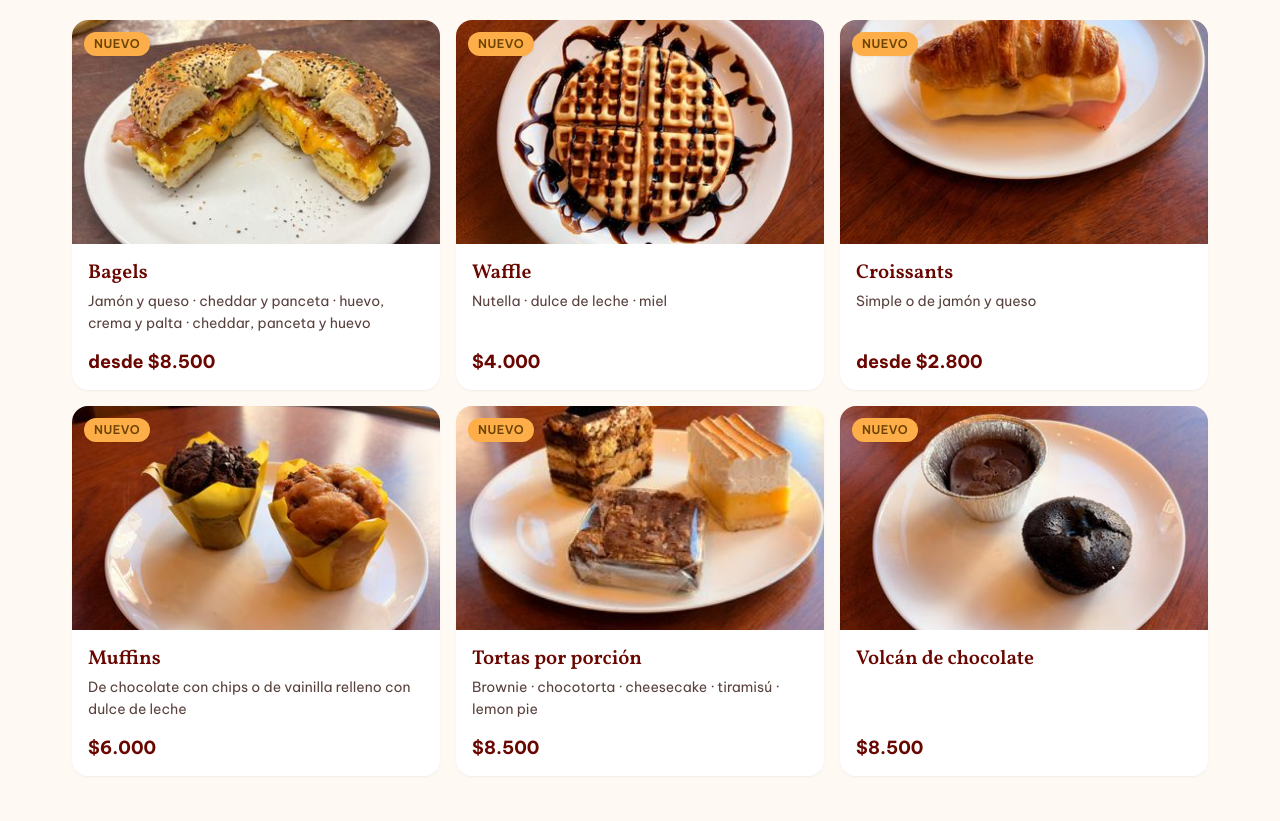
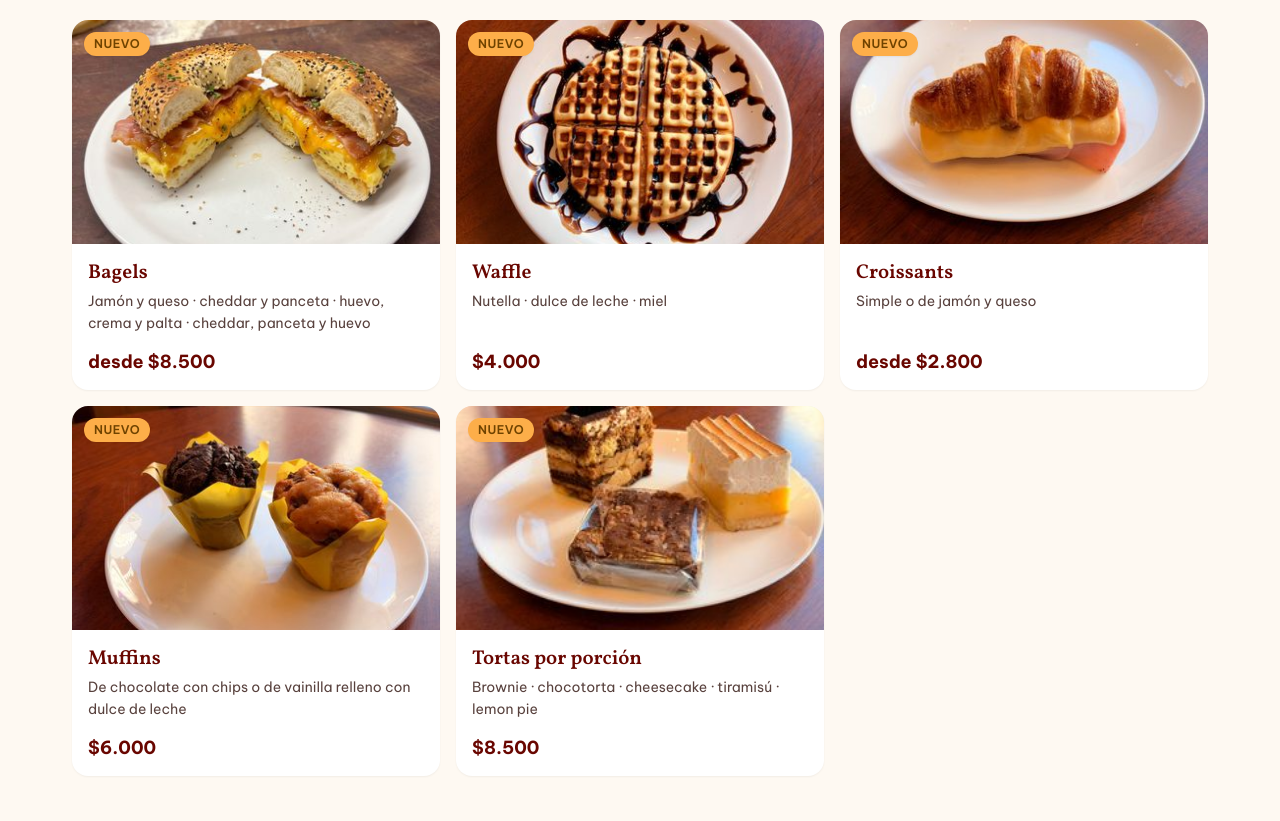
Before and after one commit to ShadowLord21/sanchez-web, a plain HTML site: page cafeteria/index.html in a window 1280 px wide. Shown: the part 456-1277 px from the top of the page. Drawn offline with Linux system fonts and the light colour scheme.

Commit message:
Cafeteria: sacar el volcan de chocolate y los extras, centrar el croissant
- Volcan de chocolate eliminado del carrusel y de Tortas & Dulces
  (el contador del chip pasa de 7 a 6)
- Sacada la linea "Extras: Leche vegetal +$600 - Crema chantilly +$800"
  de Cafes e Infusiones
- La foto del croissant se encuadra con object-position center 34%,
  asi el croissant queda centrado en la tarjeta

Co-Authored-By: Claude Opus 5 <noreply@anthropic.com>

```diff
--- a/cafeteria/index.html
+++ b/cafeteria/index.html
@@ -54,7 +54,7 @@
 </a>
 <a class="px-3.5 min-h-[44px] rounded-full bg-surface-container hover:bg-surface-container-high text-on-surface font-label-md text-label-md flex items-center gap-1.5 transition-all" href="#tortas">
 <span class="">Tortas &amp; Dulces</span>
-<span class="px-1.5 py-0.2 rounded-full bg-surface-container-high text-on-surface-variant text-[10px]">7</span>
+<span class="px-1.5 py-0.2 rounded-full bg-surface-container-high text-on-surface-variant text-[10px]">6</span>
 </a>
 <a class="px-3.5 min-h-[44px] rounded-full bg-surface-container hover:bg-surface-container-high text-on-surface font-label-md text-label-md flex items-center gap-1.5 transition-all" href="#panaderia">
 <span class="">Panadería &amp; Facturas</span>
@@ -124,7 +124,7 @@
 <!-- 3. Croissants -->
 <article class="group snap-start shrink-0 w-[82%] sm:w-auto bg-surface-container-lowest rounded-2xl overflow-hidden shadow-sm hover:shadow-md transition-all flex flex-col">
 <div class="relative h-56 w-full overflow-hidden bg-surface-container">
-<img loading="lazy" decoding="async" class="w-full h-full object-cover group-hover:scale-105 transition-transform duration-500" alt="Croissant relleno" src="../assets/img/cafeteria-nuevos/croissant.jpeg">
+<img loading="lazy" decoding="async" class="w-full h-full object-cover object-[center_34%] group-hover:scale-105 transition-transform duration-500" alt="Croissant relleno" src="../assets/img/cafeteria-nuevos/croissant.jpeg">
 <span class="absolute top-3 left-3 bg-secondary-container text-on-secondary-container px-2.5 py-1 rounded-full font-label-md text-label-md shadow-sm">
             NUEVO
           </span>
@@ -178,24 +178,7 @@
 </div>
 </div>
 </article>
-<!-- 6. Volcán de chocolate -->
-<article class="group snap-start shrink-0 w-[82%] sm:w-auto bg-surface-container-lowest rounded-2xl overflow-hidden shadow-sm hover:shadow-md transition-all flex flex-col">
-<div class="relative h-56 w-full overflow-hidden bg-surface-container">
-<img loading="lazy" decoding="async" class="w-full h-full object-cover group-hover:scale-105 transition-transform duration-500" alt="Volcán de chocolate" src="../assets/img/cafeteria-nuevos/volcan-chocolate.jpeg">
-<span class="absolute top-3 left-3 bg-secondary-container text-on-secondary-container px-2.5 py-1 rounded-full font-label-md text-label-md shadow-sm">
-            NUEVO
-          </span>
-</div>
-<div class="p-space-md flex-1 flex flex-col justify-between">
-<div>
-<h3 class="font-headline-sm text-headline-sm text-primary mb-1">Volcán de chocolate</h3>
-</div>
-<div class="pt-4 flex items-center justify-between mt-auto">
-<span class="font-title-md text-title-md text-primary font-bold">$8.500</span>
 
-</div>
-</div>
-</article>
 </div>
 </section>
 <!-- CONTENEDOR PRINCIPAL DE LAS 8 CATEGORÍAS -->
@@ -279,11 +262,6 @@ Acompañalo con: bagel a elección · waffle
 <div class="flex items-center gap-3">
 <span class="w-2.5 h-8 bg-secondary rounded-full"></span>
 <h2 class="font-headline-lg text-headline-lg text-tertiary">Cafés e Infusiones</h2>
-</div>
-<div class="flex items-center gap-2">
-<span class="font-caption text-caption px-3 py-1 rounded-full bg-surface-container-high text-on-surface-variant font-medium">
-            Extras: Leche vegetal +$600 · Crema chantilly +$800
-          </span>
 </div>
 </div>
 <div class="grid grid-cols-1 md:grid-cols-2 gap-x-8 gap-y-3">
@@ -506,12 +484,7 @@ Acompañalo con: bagel a elección · waffle
 <span class="font-title-md text-title-md text-primary font-bold">$8.500</span>
 </div>
 </div>
-<div class="p-4 rounded-xl bg-surface-container-lowest shadow-sm hover:shadow-md transition-shadow">
-<div class="flex justify-between items-start mb-1">
-<h3 class="font-title-md text-title-md text-on-surface">Volcán de chocolate</h3>
-<span class="font-title-md text-title-md text-primary font-bold">$8.500</span>
-</div>
-</div>
+
 <div class="p-4 rounded-xl bg-surface-container-lowest shadow-sm hover:shadow-md transition-shadow">
 <div class="flex justify-between items-start mb-1">
 <h3 class="font-title-md text-title-md text-on-surface">Waffle</h3>
```
Also changed, not shown: assets/css/app.css.
